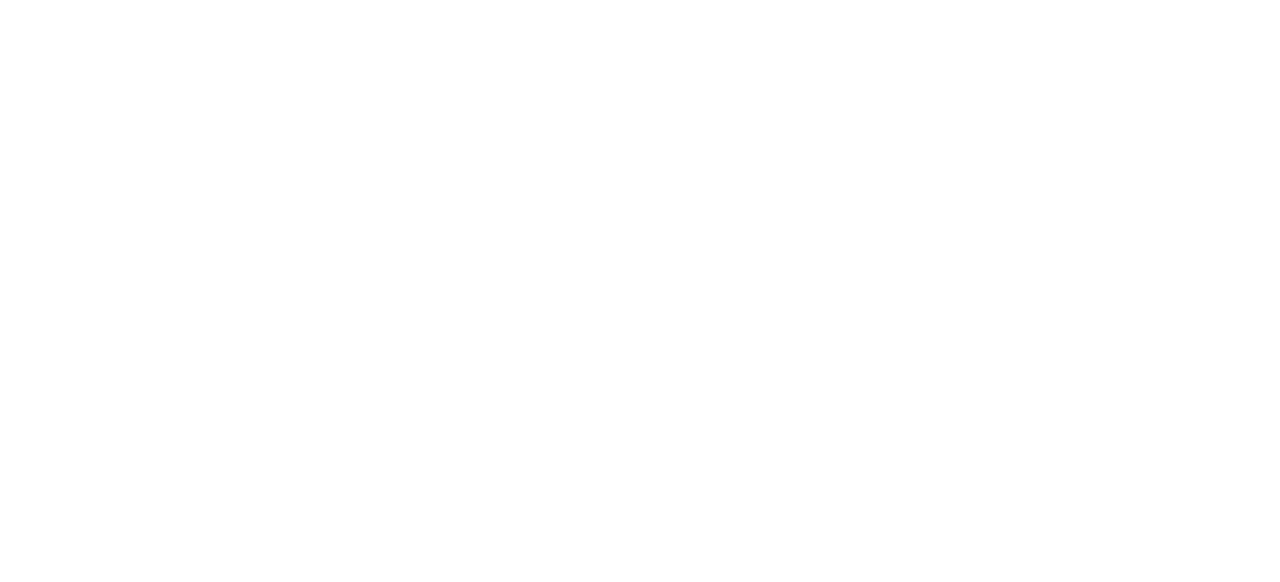
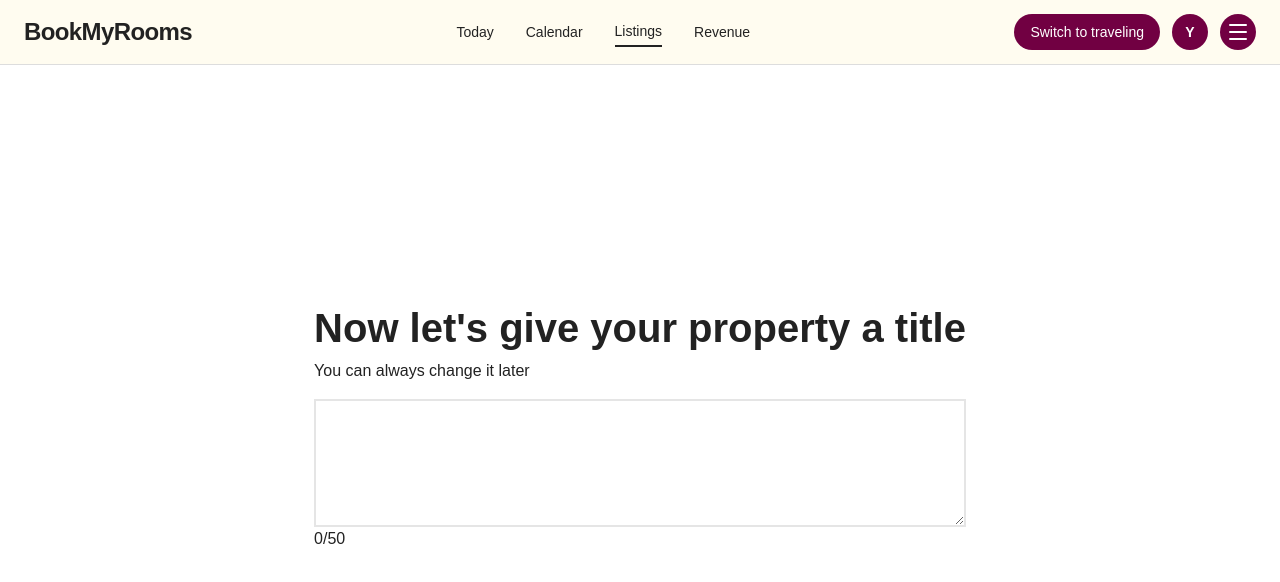
Before and after one commit to Yuvi1510/bookmyrooms-frontend, a React (Vite) app: page /host/listings/new/title in a window 1280 px wide. Before the commit this address had no page. Shown: the top 582 px of the page. Built offline with nearby package versions, Linux system fonts and the light colour scheme.

Commit message:
property image upload form and preview made

```diff
--- a/src/App.css
+++ b/src/App.css
@@ -64,6 +64,17 @@
 h1 {
   font-weight:bold;
   font-size: 40px;
+}
+
+button {
+  cursor: pointer;
+  background-color: var(--dark-pink);
+  color: white;
+  border: none;
+  /* border-radius: 4px; */
+}
+button:hover {
+  background-color: var(--dark-pink-hover);
 }
 
 @theme inline {
--- a/src/App.jsx
+++ b/src/App.jsx
@@ -16,6 +16,7 @@
 import StandOut from './components/host/listingSteps/StandOut';
 import Ammenities from './components/host/listingSteps/Ammenities';
 import PropertyPhotos from './components/host/listingSteps/PropertyPhotos';
+import Title from './components/host/listingSteps/Title';
 
 
 function App() {
@@ -39,6 +40,7 @@
                             <Route path="stand-out" element={<StandOut/>} />
                             <Route path="ammenities" element={<Ammenities/>} />
                             <Route path="photos" element={<PropertyPhotos/>} />
+                            <Route path='title' element={<Title/>}/>
                         </Route>
                     </Route>
                 </Route>
--- a/src/components/host/HostNavbar.jsx
+++ b/src/components/host/HostNavbar.jsx
@@ -20,15 +20,15 @@
         <nav className="w-full fixed top-0 z-10 bg-(--light-yellow) border-b border-(--line)">
             <div className="flex items-center justify-between px-6 h-16">
                 {/* ---------- Left: Logo ---------- */}
-                <button
+                <p
                     onClick={() => navigate('/host/listings')}
-                    className="flex items-center shrink-0"
+                    className="flex items-center shrink-0 cursor-pointer gap-2"
                     aria-label="Host home"
                 >
                     <span className="text-(--dark-pink) text-2xl font-bold tracking-tight">
                         BookMyRooms
                     </span>
-                </button>
+                </p>
 
                 {/* ---------- Center: Nav Links ---------- */}
                 <div className="hidden md:flex items-center gap-8">
@@ -61,7 +61,8 @@
 
                     {/* Avatar */}
                     <button
-                        className="w-9 h-9 rounded-full bg-(--dark-pink) text-white text-sm font-semibold flex items-center justify-center hover:bg-(--dark-pink-hover) transition-colors"
+                        onClick={handleSwitchToTraveling}
+                        className="w-9 h-9 rounded-full  text-sm font-semibold flex items-center justify-center transition-colors"
                         aria-label="Account"
                     >
                         {userName.charAt(0).toUpperCase()}
--- a/src/components/host/listingSteps/PropertyPhotos.jsx
+++ b/src/components/host/listingSteps/PropertyPhotos.jsx
@@ -1,8 +1,140 @@
+import {useState, useRef, useEffect} from "react";
+import { Trash } from 'lucide-react';
+import { toast } from 'react-toastify';
+
 const PropertyPhotos = () => {
+  const [showForm, setShowForm] = useState(false);
+  const fileInputRef = useRef();
+  const [selectedImages, setSelectedImages] = useState([]);
+
+  const toggleForm = () => {
+    //toggle the form
+    setShowForm(!showForm);
+  }
+
+
+  // function to handle image preview
+  const handleImagePreview = (event) => {
+    // create an array of images that have been selected
+    const files = Array.from(event.target.files);
+
+    // make an array of objects with the file and a preview url for each image
+    const imagePreviews = files.map((f) => ({
+      f,
+      preview: URL.createObjectURL(f),
+    }))
+
+    // add the new images to the existing selected images
+    setSelectedImages((prev) => [...prev, ...imagePreviews]);
+
+    // Reset the input value so the same file can be selected again if removed
+    e.target.value = null;
+  }
+
+  // function to remove image from preview
+  const removeImage = (index) => () => {
+    // Revoke the URL to free up memory
+    URL.revokeObjectURL(selectedImages[index].preview);
+
+    // filter methods checks condition and returns true or false, if true it will keep the item in the array, if false it will remove it from the array
+    setSelectedImages((prev) => prev.filter((_, i) => i !== index));
+  }
+
+  // function to handle image upload
+  const handleImagesUpload = async () => {
+    if (selectedImages.length < 5) {
+      toast.error("Please select at least five images before uploading.",{
+        position: "top-right",
+        autoClose: 3000,
+      });
+      return;
+    }
+
+    const formData = new FormData();
+    selectedImages.forEach((image) => {
+      formData.append("photos", image.file);
+    });
+
+    // await axiosClient.post('/listings/photos', formData);
+    alert("Images uploaded successfully!");
+  }
+
+  // cleanup memory when component unmounts
+  useEffect(() => {
+    return () => {
+      selectedImages.forEach((image) => URL.revokeObjectURL(image.preview));
+    };
+  }, []);
+
   return (
-    <div className="h-screen flex flex-col justify-center items-center">
-        <h1>Upload Photos</h1>
+    <div className="position-relative h-screen flex flex-col justify-center items-center">
+        <h1>Add some photos of your place</h1>
+        <p className="text-(--ink) font-medium">Upload atleast five photos of your place.</p>
+        <div className="mt-4 w-1/2 h-1/2 border-2 border-dashed border-gray-400 rounded-lg flex flex-col justify-center items-center">
+            <img src="/images/camera.avif" alt="Camera" className="w-16 h-16" />
+            <button onClick={toggleForm} className=" font-bold py-2 px-4 rounded-md mt-4">Upload Photos</button>
+        </div>
 
+        {
+          showForm && (
+            <div className={`fixed h-screen inset-0  z-10 bg-black/50 flex justify-center items-center`}>
+              <div className="relative bg-white p-8 rounded-lg w-1/2 h-1/2 flex flex-col justify-between items-center">
+              <div className="absolute top-4 right-4">
+                <button onClick={toggleForm} className=" w-6 h-6 flex items-center justify-center rounded-full text-gray-500 hover:text-gray-700">
+                  X
+                </button>
+              </div>
+               <div className="">
+                 <p className="text-xl font-bold">Upload Photos</p>
+               </div>
+               <div className="w-full h-full m-2 border-2 border-dashed rounded-lg border-(--gray)
+                flex flex-col items-center justify-center">
+                  <p className="text-(--ink) font-medium">Select your photos</p>
+                    <button onClick={() => fileInputRef.current.click()} className="px-3 py-2 rounded-lg mt-3">Browse</button>
+                    <input type="file" accept="image/*" multiple ref={fileInputRef}  className="hidden"
+                    onChange={handleImagePreview} />
+               </div>
+              </div>
+            </div>
+          )
+        }
+
+        {/* modal to show image preview */}
+        {
+          selectedImages.length > 0 && (
+            <div className={`fixed h-screen inset-0  z-10 bg-black/50 flex justify-center items-center`}>
+              <div className="relative bg-white p-8 rounded-lg w-1/2 h-1/2 flex flex-col justify-between items-center">
+              <div className="absolute top-4 right-4">
+                <button onClick={() =>
+                  // set array empty to close this modal
+                  setSelectedImages([])} className=" w-6 h-6 flex items-center justify-center rounded-full text-gray-500 hover:text-gray-700">
+                  X
+                </button>
+              </div>
+               <div className="">
+                 <p className="text-xl font-bold">Preview Photos</p>
+               </div>
+              <div className="overflow-auto w-full border-2 mt-3  rounded-lg border-(--gray)">
+                 <div className="m-2 grid grid-cols-3 gap-2 ">
+                  {
+                    selectedImages.map((image, index) => (
+                      <div key={index} className="m-1  border-2 rounded-lg relative">
+                        <button onClick={removeImage(index)} className="absolute -top-2 -right-2 bg-red-500 text-white rounded-full w-6 h-6 flex items-center justify-center">
+                          <Trash size={12} />
+                        </button>
+                        <div className="w-full h-full flex justify-center items-center">
+                          <img src={image.preview} alt={`Preview ${index}`} className="w-32 h-32 object-cover rounded-lg" />
+                        </div>
+                      </div>
+                    ))
+                  }
+               </div>
+              </div>
+               <button onClick={handleImagesUpload} className="px-3 py-2 rounded-lg mt-3"> Upload</button>
+              </div>
+            </div>
+          )
+        }
     </div>
   )
 }
--- /dev/null
+++ b/src/components/host/listingSteps/Title.jsx
@@ -0,0 +1,28 @@
+import {useState, useRef} from "react";
+
+const Title = () => {
+
+    const [charLength, setCharLemgth] = useState(0);
+    const textRef = useRef();
+
+    const changeLength = (e) => {
+      setCharLemgth(e.target.value.length);
+    }
+
+  return (
+    <div className="h-screen flex flex-col justify-center items-center">
+      <div>
+        <div>
+          <h1 className="text-lg">Now let's give your property a title</h1>
+          <p className="font-medium">You can always change it later</p>
+        </div>
+        <div className="flex flex-col mt-4">
+          <textarea ref={textRef} onChange={changeLength} className="w-full h-32 border-2 p-2" maxLength={50}></textarea>
+          <span>{charLength}/50</span>
+        </div>
+      </div>
+    </div>
+  );
+};
+
+export default Title;
```
Also changed, not shown: public/images/camera.avif (added).
